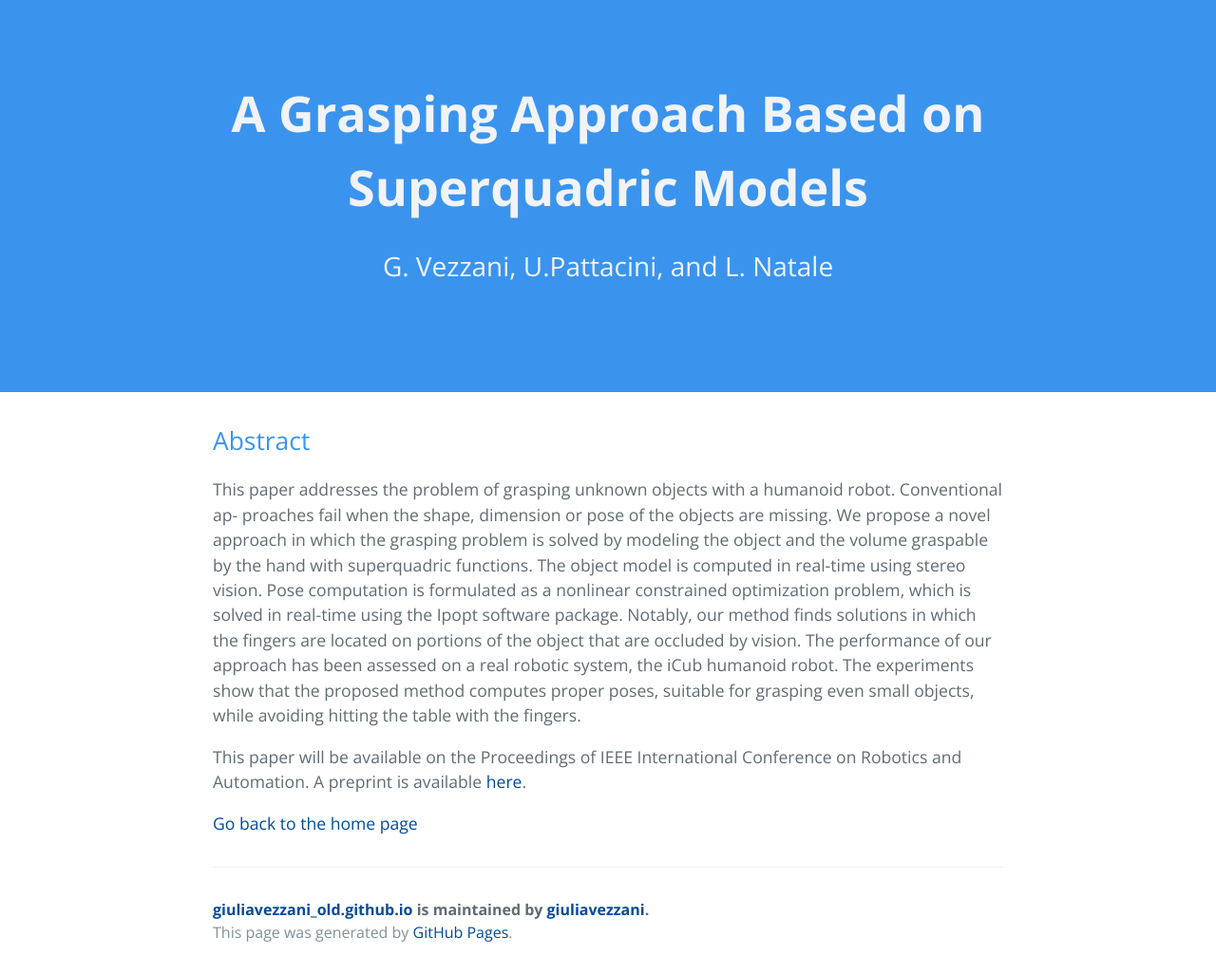
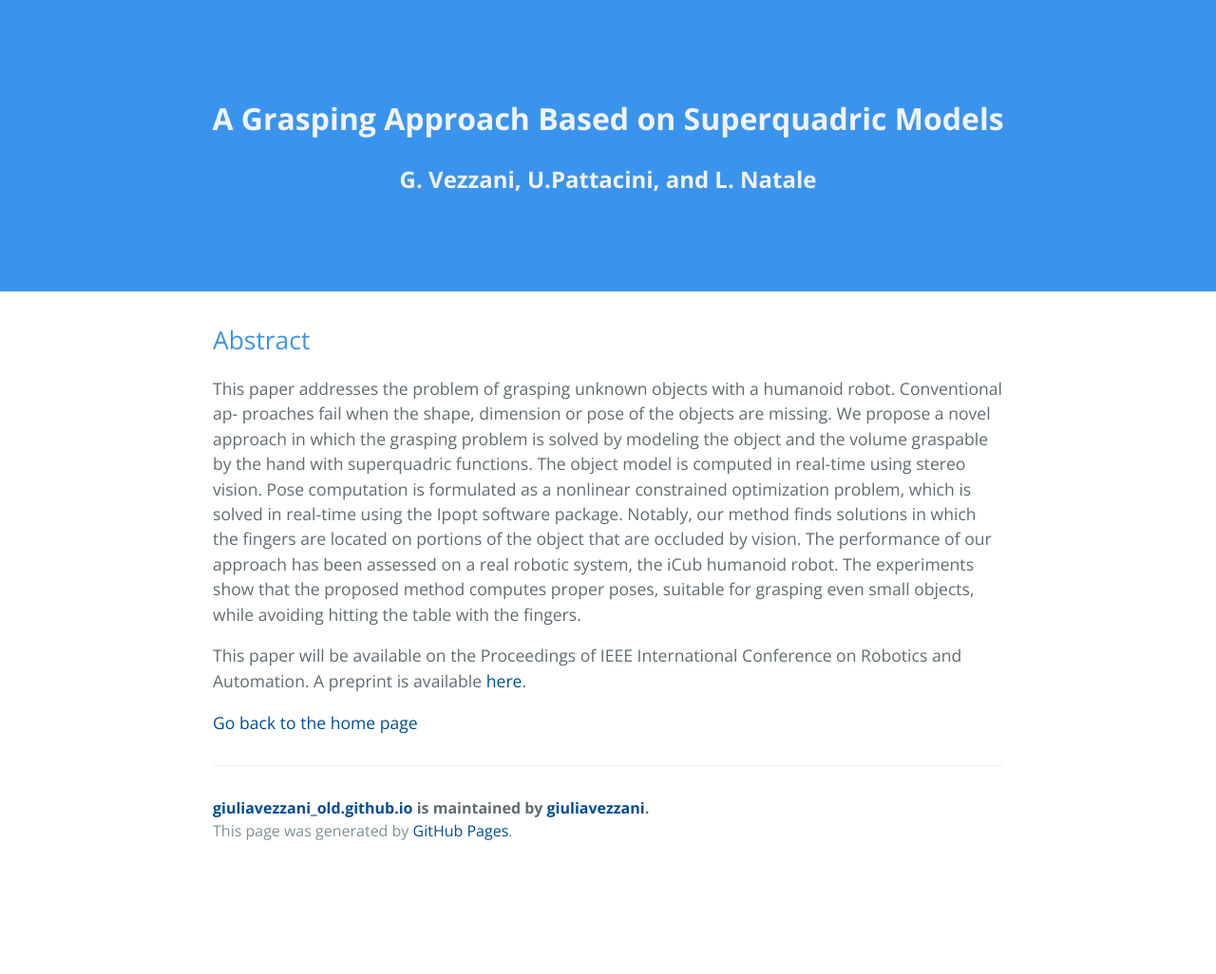
Before and after one commit to giuliavezzani/giuliavezzani_old.github.io, a Jekyll site: the page built from grasping.md, in a window 1280 px wide. Shown: the whole page at 95% size. Built offline with Jekyll 4.4.1, drawn with Linux system fonts in a browser that asks for light colours; after the commit the page ends 919 px from its top, so only the background shows below that.

Commit message:
Update secondary.html

```diff
--- a/_layouts/secondary.html
+++ b/_layouts/secondary.html
@@ -10,8 +10,8 @@
   </head>
   <body>
     <section class="page-header">
-      <h1 class="project-name">{{page.title  }}</h1>
-       <h2 class="project-tagline">{{page.author  }}</h2>
+      <h1 class="project-name-sec">{{page.title  }}</h1>
+       <h2 class="project-tagline-sec">{{page.author  }}</h2>
     </section>
 
     <section class="main-content">
```
